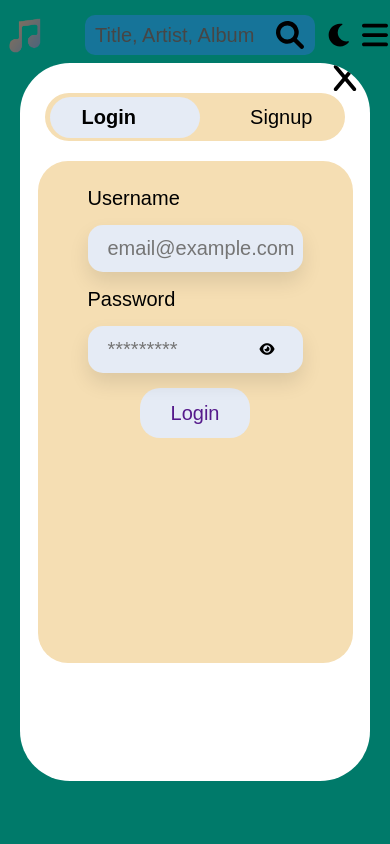
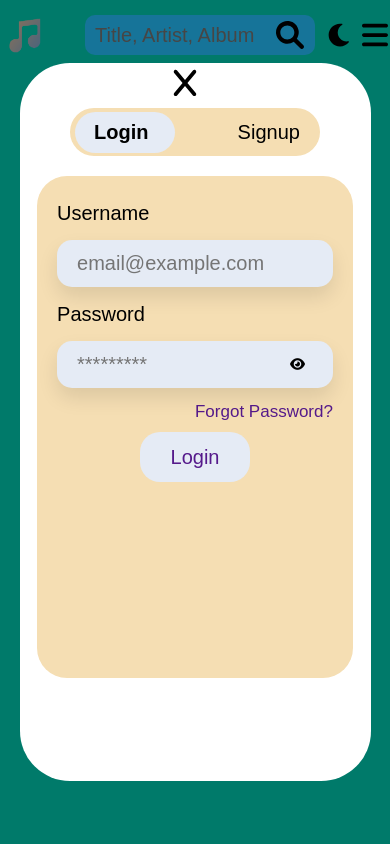
Before and after one commit to AlexxyQQ/FindTune-Web, a Flask app: page /LoginSignup in a window 390 px wide. Run offline with Flask 2, Linux system fonts and the light colour scheme; some libraries are stand-ins or nearby versions.

Commit message:
created development branch for better management

```diff
--- a/website/static/CSS/LoginSignup.css
+++ b/website/static/CSS/LoginSignup.css
@@ -185,22 +185,65 @@
   font-size: 21px;
 }
 
-/* Small Screen */
-@media (min-width: 100px) and (max-width: 640px) {
+.Login-ForgotPassword.Button {
+  justify-content: end;
+  font-size: 17px;
+}
+@media (min-width: 100px) and (max-width: 400px) {
+  .Login-Form {
+    padding: 20px 20px;
+  }
+  .Signup-Form {
+    padding: 10px 20px;
+  }
   .LoginSignup__Form {
-    width: 350px;
+    width: 90%;
   }
   .LoginSignup__Form--Close {
-    margin-top: 15px;
+    position: relative;
     height: 30px;
     width: 30px;
-    margin: 0 auto;
     border: none;
+    margin: 5px auto;
+    content: url(../Assets/x-solid.svg);
+  }
+  .LoginSignup__Pill {
+    width: 250px;
+    height: 48px;
+    margin-top: 10px;
+  }
+  .LoginSignup__Pill--SelectionPill {
+    width: 100px;
+    height: 41px;
+  }
+  .LoginSignup__Pill--SelectionPill.Signup {
+    background-color: var(--clr-accent-three);
+    transform: translateX(140px);
+  }
+}
+/* Small Screen */
+@media (min-width: 400px) and (max-width: 640px) {
+  .Login-Form {
+    padding: 20px 20px;
+  }
+  .Signup-Form {
+    padding: 20px 20px;
+  }
+  .LoginSignup__Form {
+    width: 80%;
+  }
+  .LoginSignup__Form--Close {
+    position: relative;
+    height: 30px;
+    width: 30px;
+    border: none;
+    margin: 5px auto;
     content: url(../Assets/x-solid.svg);
   }
   .LoginSignup__Pill {
     width: 300px;
     height: 48px;
+    margin-top: 10px;
   }
   .LoginSignup__Pill--SelectionPill {
     width: 150px;
--- a/website/templates/LoginSignup.html
+++ b/website/templates/LoginSignup.html
@@ -52,6 +52,7 @@
           ></button>
         </div>
       </div>
+      <a href="" class="Login-ForgotPassword Button">Forgot Password?</a>
       <!--  -->
       <a href="" class="Submit Form-Login Button">Login</a>
     </div>
```
